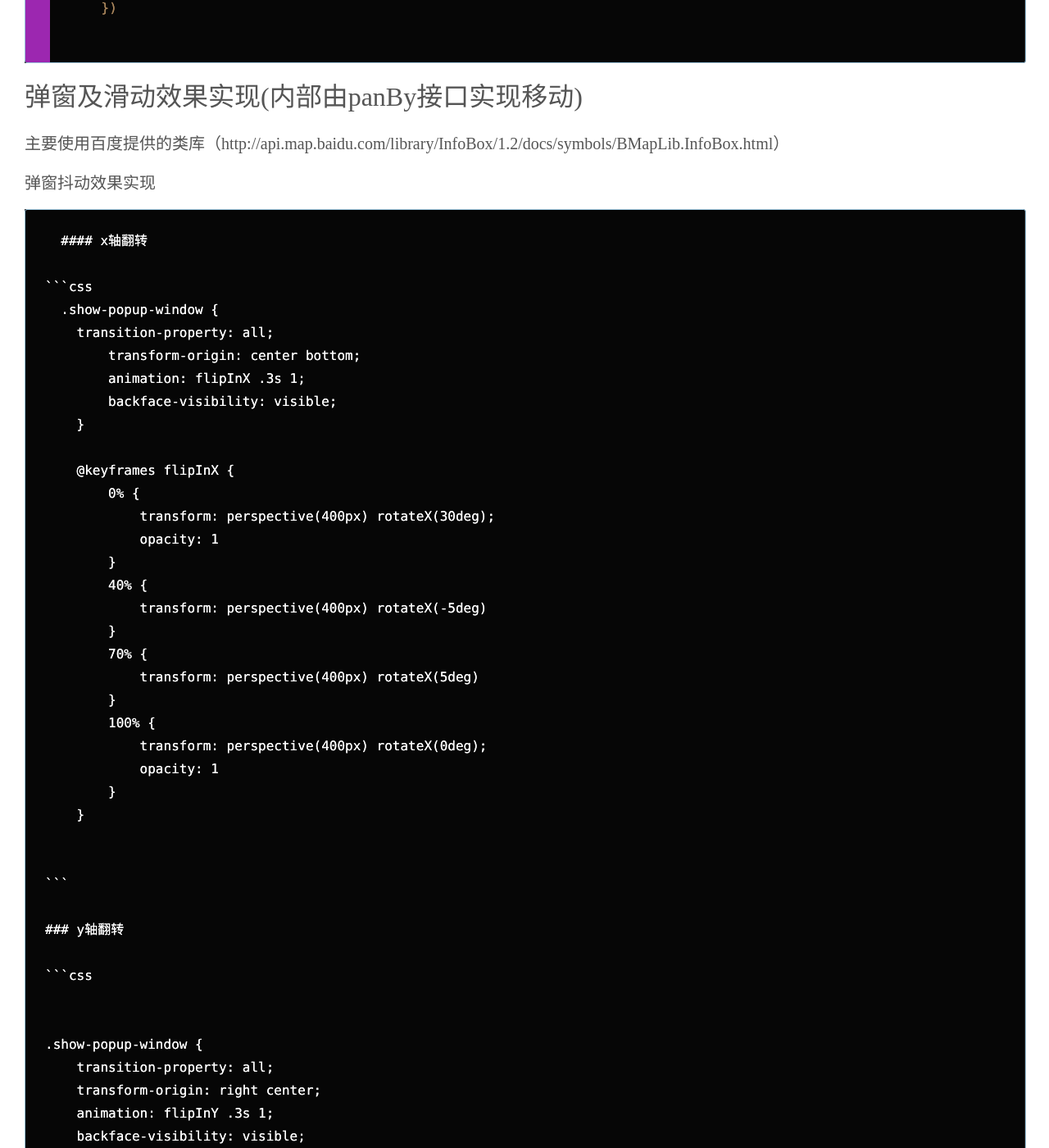
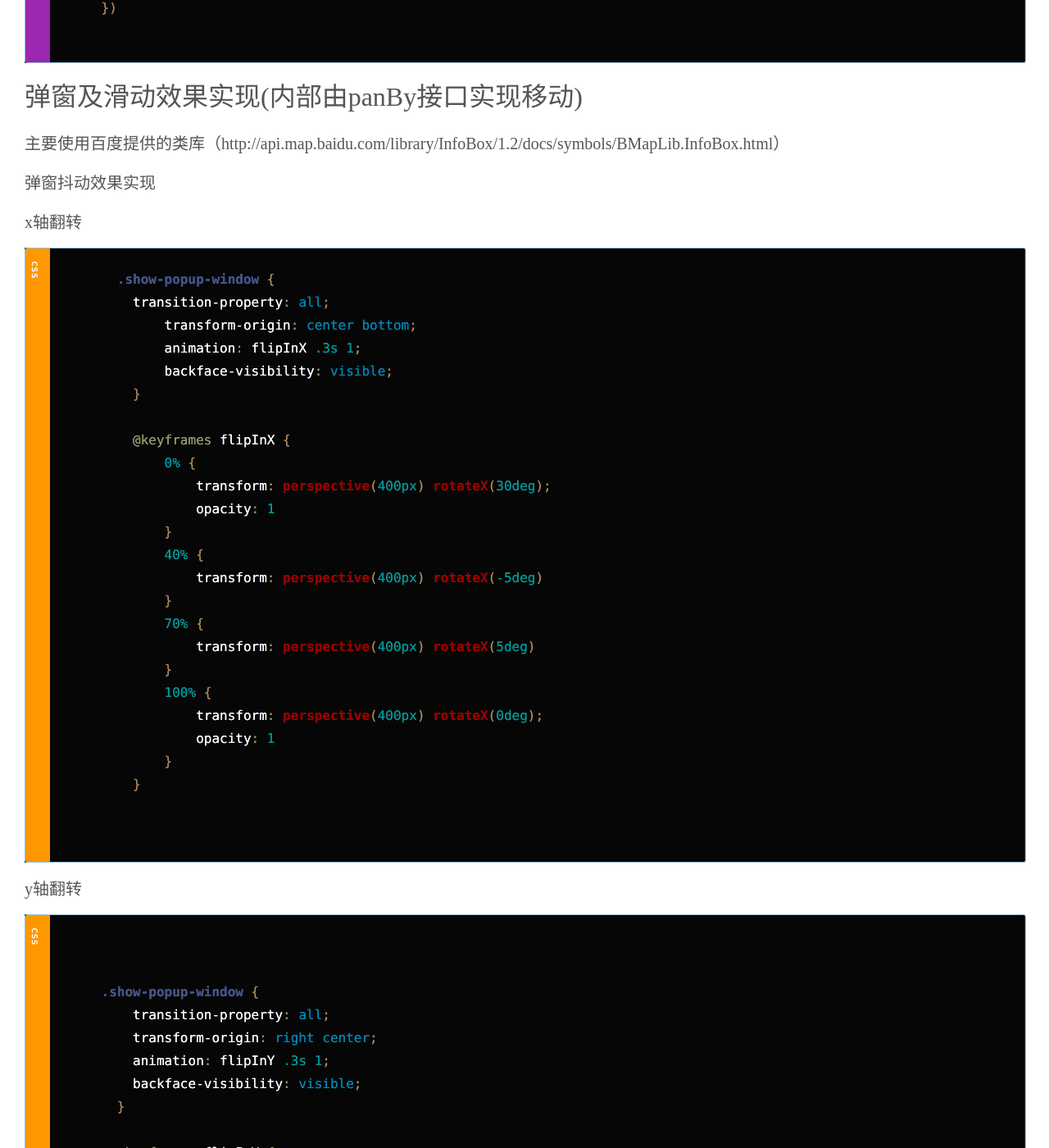
Before and after one commit to YYvanYang/yyvanyang.github.io, a Jekyll site: the page built from _posts/2018-02-15-Ai-XXX-project.md, in a window 1280 px wide and 1400 px high, scrolled down 2273 px. Shown: the whole window at 82% size. Built offline with Jekyll 4.4.1, drawn with Linux system fonts in a browser that asks for light colours; some web fonts are replaced; our own code applies the rules of GitHub Pages for plain Markdown files; some of the changed text lies outside the part shown.

Commit message:
update for video

````diff
--- a/_posts/2018-02-15-Ai-XXX-project.md
+++ b/_posts/2018-02-15-Ai-XXX-project.md
@@ -75,9 +75,9 @@ getMapScript().then((BMap) => {
 
 弹窗抖动效果实现
 
-      #### x轴翻转
+#### x轴翻转
 
-    ```css
+```css
       .show-popup-window {
         transition-property: all;
             transform-origin: center bottom;
@@ -103,11 +103,11 @@ getMapScript().then((BMap) => {
         }
 
 
-    ```
+```
 
-    ### y轴翻转
+#### y轴翻转
 
-    ```css
+```css
 
 
     .show-popup-window {
@@ -133,7 +133,7 @@ getMapScript().then((BMap) => {
           opacity: 1
         }
       }
-    ```
+```
 
 ## wuex的使用
 
@@ -163,7 +163,7 @@ let options = {
       bottom: 'bottom'
     }
 }
-    ```
+```
 
 ## video重新初始化
 
````
